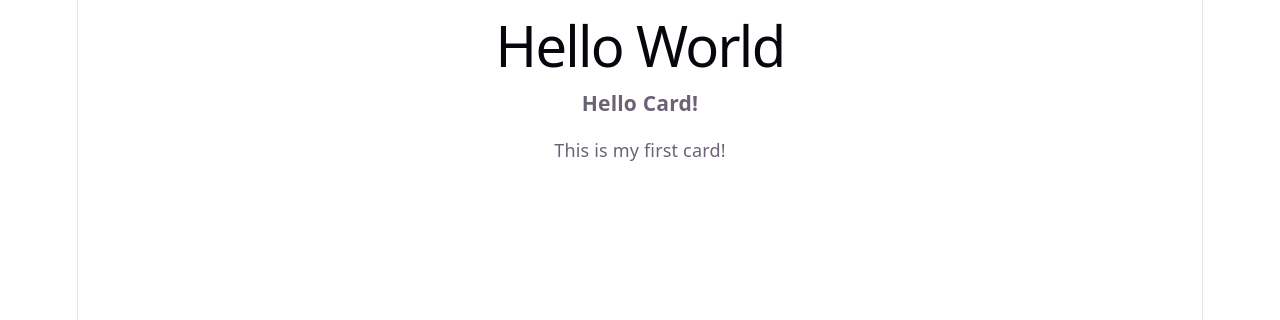
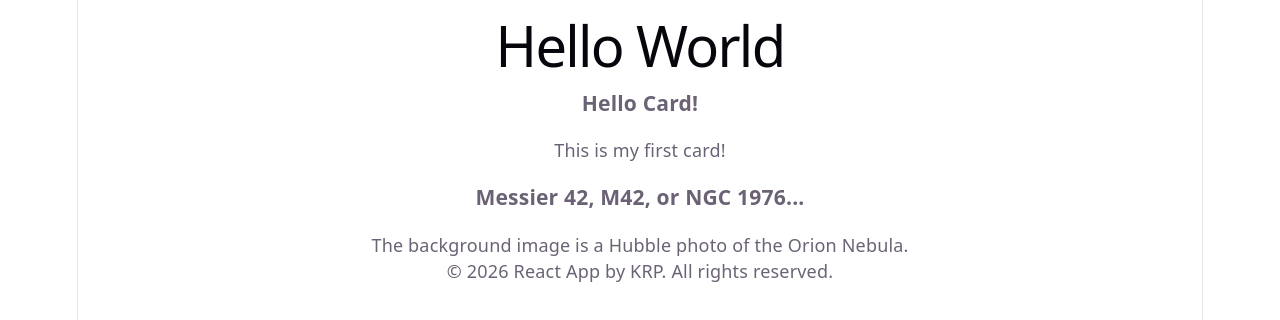
Before and after one commit to kpitman-mcad/react_assignments, a React (Vite) app in the folder week11/exercise11/: page / in a window 1280 px wide. Shown: the top 320 px of the page. Built offline with nearby package versions, Linux system fonts and the light colour scheme.

Commit message:
Upload new versions of App.css and App.jsx

```diff
--- a/week11/exercise11/src/App.jsx
+++ b/week11/exercise11/src/App.jsx
@@ -7,12 +7,20 @@ import './App.css';
 function SimpleCard({ title, content }) {
   // 'title' and 'content' come from the parent component.
   return (
-    <div>
+    <div class="app-simplecard">
       {/* Display the title prop in a heading */}
       <h3>{title}</h3>
       {/* Display the content prop in a paragraph */}
       <p>{content}</p>
     </div>
+  );
+}
+
+function Footer() {
+  return (
+    <footer className="app-footer">
+      <p>© 2026 React App by KRP. All rights reserved.</p>
+    </footer>
   );
 }
 
@@ -26,6 +34,9 @@ function App() {
       {/* Render the SimpleCard component.
           Pass 'title and 'content' as props. */}
       <SimpleCard title="Hello Card!" content="This is my first card!" />
+      <SimpleCard title="Messier 42, M42, or NGC 1976..." content="The background image is a Hubble photo of the Orion Nebula." />
+      {/* This is the footer card*/}
+      <Footer />
     </div>
   );
 }
```
